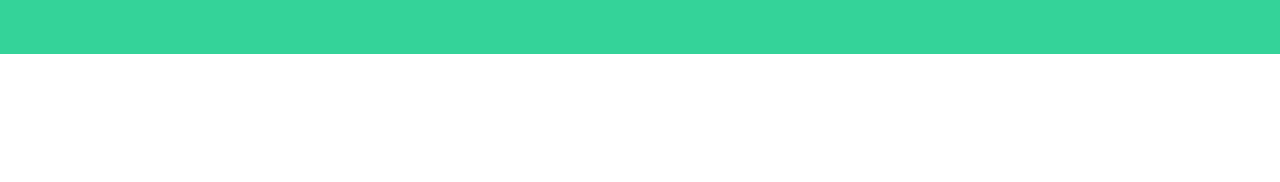
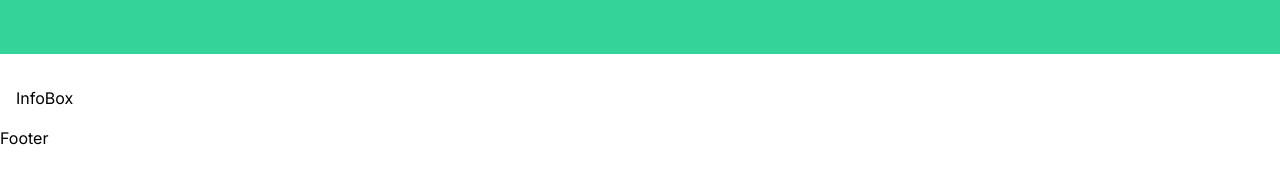
Before and after one commit to MikeSaburov/next_learn, a Next.js app: page / in a window 1280 px wide. Shown: the part 366-548 px from the top of the page. Built offline with nearby package versions, Linux system fonts and the light colour scheme.

Commit message:
импортировал Footer и InfoBoxes

```diff
--- a/app/page.js
+++ b/app/page.js
@@ -1,9 +1,13 @@
+import Footer from '../components/Footer';
 import Hero from '../components/Hero';
+import InfoBoxes from '../components/InfoBoxes';
 
 export default function Home() {
   return (
     <main>
       <Hero />
+      <InfoBoxes />
+      <Footer />
     </main>
   );
 }
```
